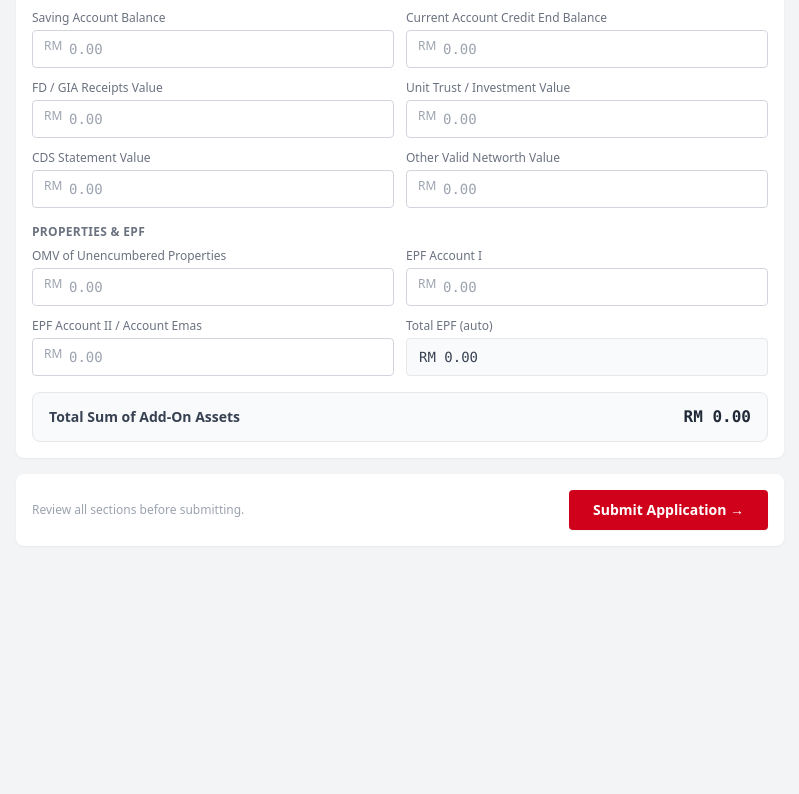
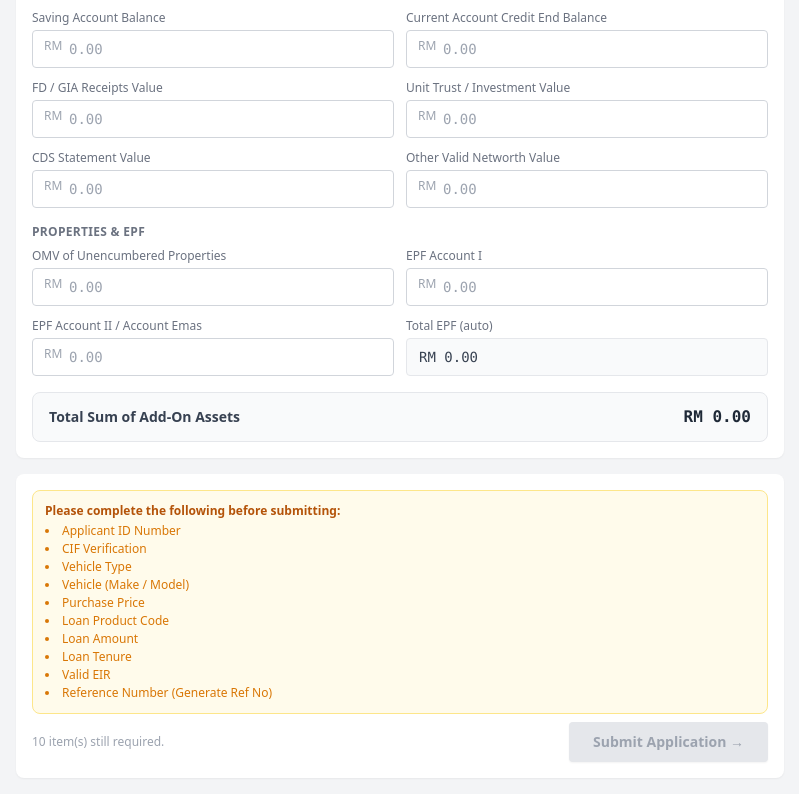
Before and after one commit to rxy323-max/HLB-, a Next.js app: page / in a window 1280 px wide. Shown: the part 1722-2516 px from the top of the page, without its empty margins (352-1151 px from the left). Before the commit the page ends 2284 px from the top, so only its background shows below. Built offline with nearby package versions, Linux system fonts and the light colour scheme.

Commit message:
feat: submit validation checklist — button disabled until all required fields are filled

```diff
--- a/components/ApplicationForm.tsx
+++ b/components/ApplicationForm.tsx
@@ -2355,14 +2355,55 @@ export default function ApplicationForm() {
         )}
 
         {/* ── Submit ─────────────────────────────────────────── */}
-        <div className="bg-white rounded-lg shadow-sm p-4 flex items-center justify-between">
-          <p className="text-xs text-gray-400">Review all sections before submitting.</p>
-          <button
-            onClick={() => setShowSubmitModal(true)}
-            className="px-6 py-2.5 bg-[#D0021B] text-white text-sm font-semibold rounded hover:bg-red-700 transition-colors shadow-sm">
-            Submit Application →
-          </button>
-        </div>
+        {(() => {
+          const missingFields: string[] = [];
+          if (appType === 'Individual') {
+            if (!rawDigits)         missingFields.push('Applicant ID Number');
+            if (!verifyResults.cifProfile || verifyResults.cifProfile.status === 'idle')
+                                    missingFields.push('CIF Verification');
+          }
+          if (!loanType)            missingFields.push('Loan / Financing Type');
+          if (!productGroup)        missingFields.push('Product Group');
+          if (!vehicleType)         missingFields.push('Vehicle Type');
+          if (!vehMake || !vehModel) missingFields.push('Vehicle (Make / Model)');
+          if (!purchasePrice)       missingFields.push('Purchase Price');
+          if (!loanProductCode)     missingFields.push('Loan Product Code');
+          if (!loanAmount)          missingFields.push('Loan Amount');
+          if (!tenureMonths)        missingFields.push('Loan Tenure');
+          if (!eirValue || eirHardBlock) missingFields.push('Valid EIR');
+          if (!refNo)               missingFields.push('Reference Number (Generate Ref No)');
+          const canSubmit = missingFields.length === 0;
+
+          return (
+            <div className="bg-white rounded-lg shadow-sm p-4 space-y-2">
+              {!canSubmit && (
+                <div className="p-3 rounded-lg bg-amber-50 border border-amber-200 space-y-1">
+                  <p className="text-xs font-semibold text-amber-700">Please complete the following before submitting:</p>
+                  <ul className="list-disc list-inside space-y-0.5">
+                    {missingFields.map((f) => (
+                      <li key={f} className="text-xs text-amber-600">{f}</li>
+                    ))}
+                  </ul>
+                </div>
+              )}
+              <div className="flex items-center justify-between">
+                <p className="text-xs text-gray-400">
+                  {canSubmit ? 'All required fields complete. Ready to submit.' : `${missingFields.length} item(s) still required.`}
+                </p>
+                <button
+                  onClick={() => { if (canSubmit) setShowSubmitModal(true); }}
+                  disabled={!canSubmit}
+                  className={`px-6 py-2.5 text-sm font-semibold rounded transition-colors shadow-sm ${
+                    canSubmit
+                      ? 'bg-[#D0021B] text-white hover:bg-red-700'
+                      : 'bg-gray-200 text-gray-400 cursor-not-allowed'
+                  }`}>
+                  Submit Application →
+                </button>
+              </div>
+            </div>
+          );
+        })()}
 
         </div>{/* end flex-1 form column */}
       </div>{/* end flex row */}
```
